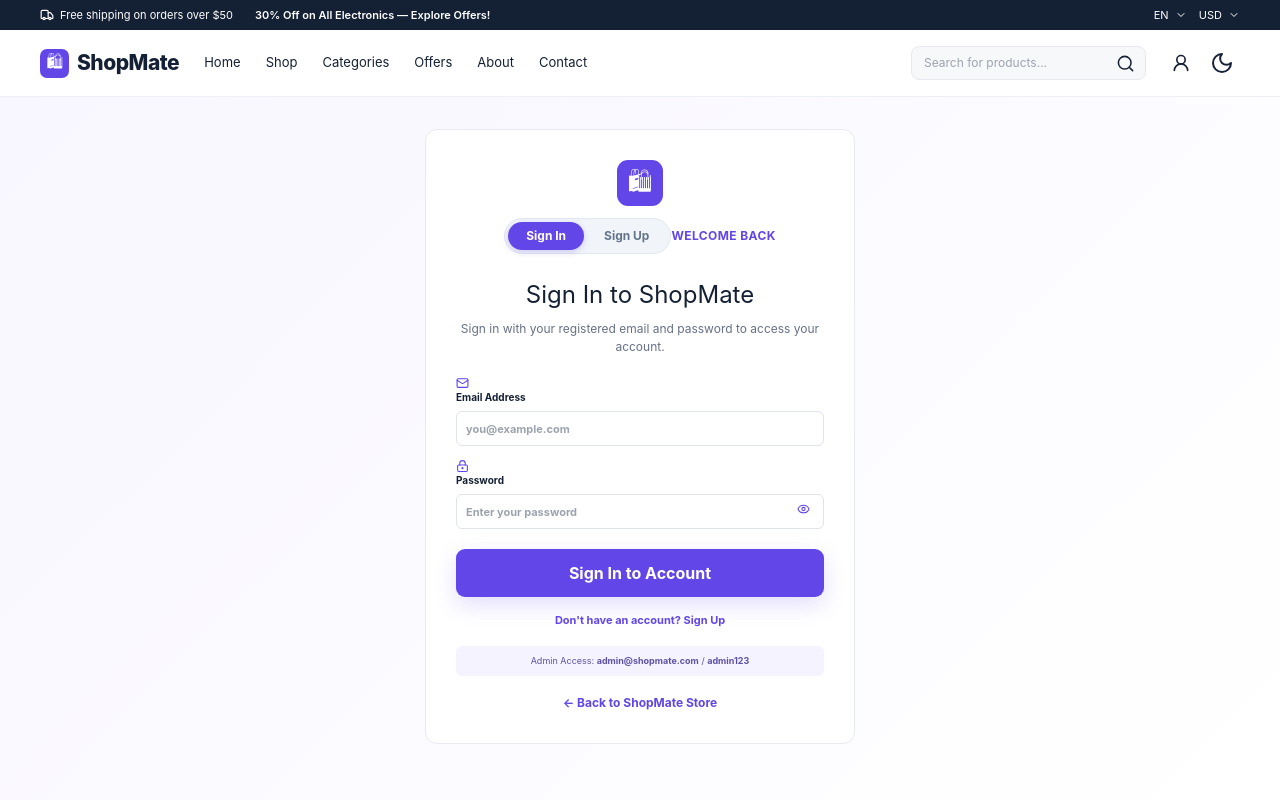
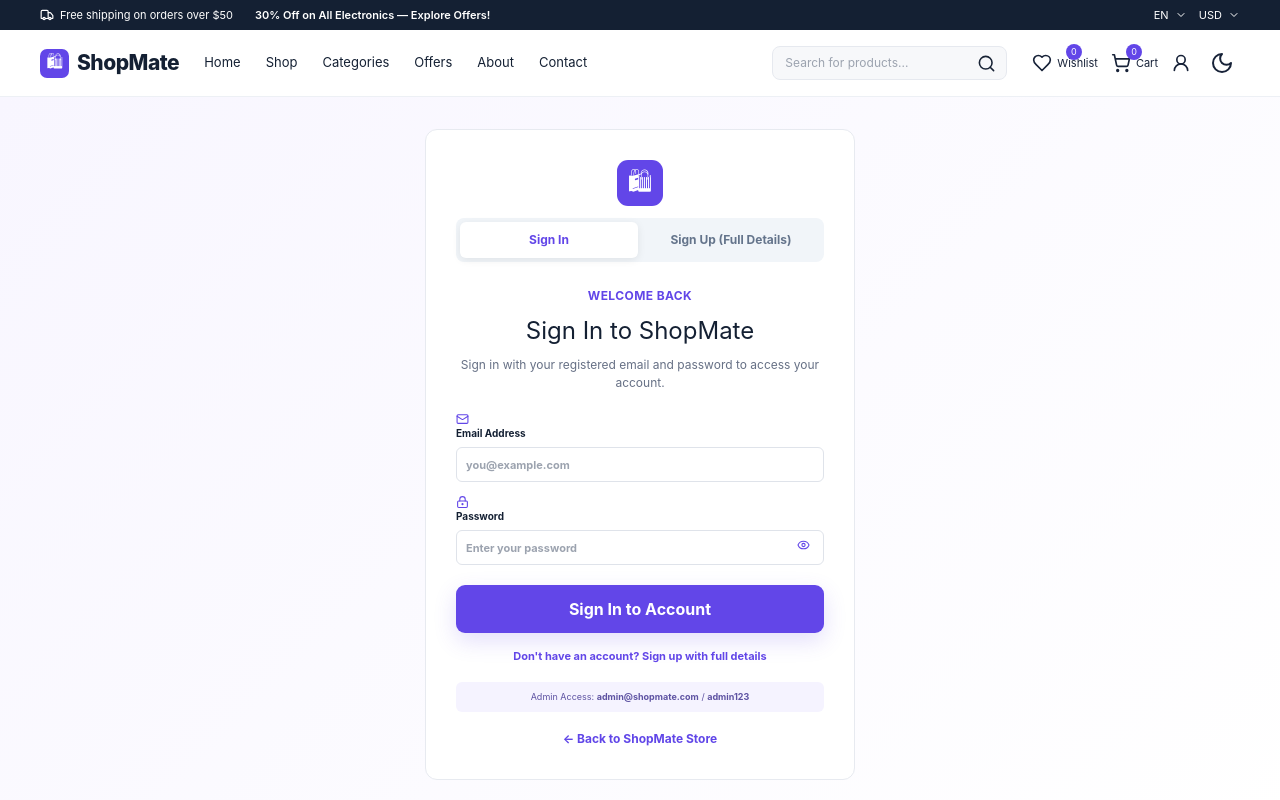
Before and after one commit to sazibkhan-me-6/shopmate-ecommerce, a React (Vite) app: page /admin in a window 1280 px wide. Shown: the top 800 px of the page. Built offline with nearby package versions, Linux system fonts and the light colour scheme; no server answers.

Commit message:
Revert "Remove Wishlist & Cart from top header, compact Sign In/Sign Up toggle, and remove obsolete account registration labels"
This reverts commit 50b279da0a407eec54c31ff892b52d5be08827f7.

```diff
--- a/src/components/Header.tsx
+++ b/src/components/Header.tsx
@@ -1,6 +1,6 @@
 import { useState } from "react";
 import { Link, NavLink, useNavigate } from "react-router-dom";
-import { Search, UserRound, Moon, Sun, Menu, X, Truck, ChevronDown, ShieldCheck } from "lucide-react";
+import { Search, Heart, ShoppingCart, UserRound, Moon, Sun, Menu, X, Truck, ChevronDown, ShieldCheck } from "lucide-react";
 
 export default function Header({
   cartCount,
@@ -102,6 +102,16 @@ export default function Header({
             <button aria-label="Search"><Search size={19} /></button>
           </form>
           <div className="nav-actions">
+            <button className="icon-action" onClick={() => navigate("/wishlist")} title="Wishlist">
+              <Heart />
+              <span className="count">{wishlistCount}</span>
+              <em>Wishlist</em>
+            </button>
+            <button className="icon-action" onClick={() => navigate("/cart")} title="Cart">
+              <ShoppingCart />
+              <span className="count">{cartCount}</span>
+              <em>Cart</em>
+            </button>
             <button
               className="icon-action login-btn"
               onClick={handleAccountClick}
--- a/src/pages/Login.tsx
+++ b/src/pages/Login.tsx
@@ -119,69 +119,65 @@ export default function Login({
       <div className="auth-card card" style={{ maxWidth: isSignUp ? "520px" : "440px", transition: "max-width 0.25s ease" }}>
         <div className="auth-logo">🛍</div>
 
-        {/* Compact Tab Switcher */}
+        {/* Tab Switcher */}
         <div
           style={{
-            display: "inline-flex",
-            margin: "0 auto 16px",
+            display: "grid",
+            gridTemplateColumns: "1fr 1fr",
             background: "#f1f5f9",
-            borderRadius: "999px",
-            padding: "3px",
-            border: "1px solid #e2e8f0",
-            gap: "2px",
+            borderRadius: "8px",
+            padding: "4px",
+            marginBottom: "20px",
+            gap: "4px",
           }}
         >
           <button
             type="button"
+            className="btn"
             onClick={() => {
               setIsSignUp(false);
               setErrorMsg("");
               setSuccessMsg("");
             }}
             style={{
-              padding: "5px 18px",
+              padding: "9px 14px",
               fontSize: "12px",
               fontWeight: 700,
-              borderRadius: "999px",
-              border: "none",
-              background: !isSignUp ? "#6246e8" : "transparent",
-              color: !isSignUp ? "#fff" : "#64748b",
-              boxShadow: !isSignUp ? "0 2px 6px rgba(98, 70, 232, 0.25)" : "none",
-              cursor: "pointer",
-              transition: "all 0.15s ease",
+              borderRadius: "6px",
+              background: !isSignUp ? "#fff" : "transparent",
+              color: !isSignUp ? "#6246e8" : "#64748b",
+              boxShadow: !isSignUp ? "0 2px 8px rgba(0,0,0,0.08)" : "none",
             }}
           >
             Sign In
           </button>
           <button
             type="button"
+            className="btn"
             onClick={() => {
               setIsSignUp(true);
               setErrorMsg("");
               setSuccessMsg("");
             }}
             style={{
-              padding: "5px 18px",
+              padding: "9px 14px",
               fontSize: "12px",
               fontWeight: 700,
-              borderRadius: "999px",
-              border: "none",
-              background: isSignUp ? "#6246e8" : "transparent",
-              color: isSignUp ? "#fff" : "#64748b",
-              boxShadow: isSignUp ? "0 2px 6px rgba(98, 70, 232, 0.25)" : "none",
-              cursor: "pointer",
-              transition: "all 0.15s ease",
+              borderRadius: "6px",
+              background: isSignUp ? "#fff" : "transparent",
+              color: isSignUp ? "#6246e8" : "#64748b",
+              boxShadow: isSignUp ? "0 2px 8px rgba(0,0,0,0.08)" : "none",
             }}
           >
-            Sign Up
+            Sign Up (Full Details)
           </button>
         </div>
 
-        {!isSignUp && <span className="eyebrow">WELCOME BACK</span>}
-        <h1>{isSignUp ? "Sign Up" : "Sign In to ShopMate"}</h1>
+        <span className="eyebrow">{isSignUp ? "CREATE NEW ACCOUNT" : "WELCOME BACK"}</span>
+        <h1>{isSignUp ? "Register on ShopMate" : "Sign In to ShopMate"}</h1>
         <p className="muted" style={{ fontSize: "12px", marginBottom: "18px" }}>
           {isSignUp
-            ? "Enter your details to create your verified shopper account."
+            ? "Fill in your complete profile details to create a verified shopper account."
             : "Sign in with your registered email and password to access your account."}
         </p>
 
@@ -226,7 +222,7 @@ export default function Login({
                     textDecoration: "underline",
                   }}
                 >
-                  Click here to Sign Up →
+                  Click here to Sign Up with Full Information →
                 </button>
               )}
             </div>
@@ -413,7 +409,7 @@ export default function Login({
             </div>
 
             <button type="submit" className="btn btn-primary auth-submit" style={{ marginTop: "14px" }}>
-              Sign Up
+              Complete Sign Up & Continue
             </button>
           </form>
         )}
@@ -429,7 +425,7 @@ export default function Login({
         >
           {isSignUp
             ? "Already have an account? Sign in here"
-            : "Don't have an account? Sign Up"}
+            : "Don't have an account? Sign up with full details"}
         </button>
 
         {!isSignUp && (
```
Also changed, not shown: preview.html (+14 -12 lines).
